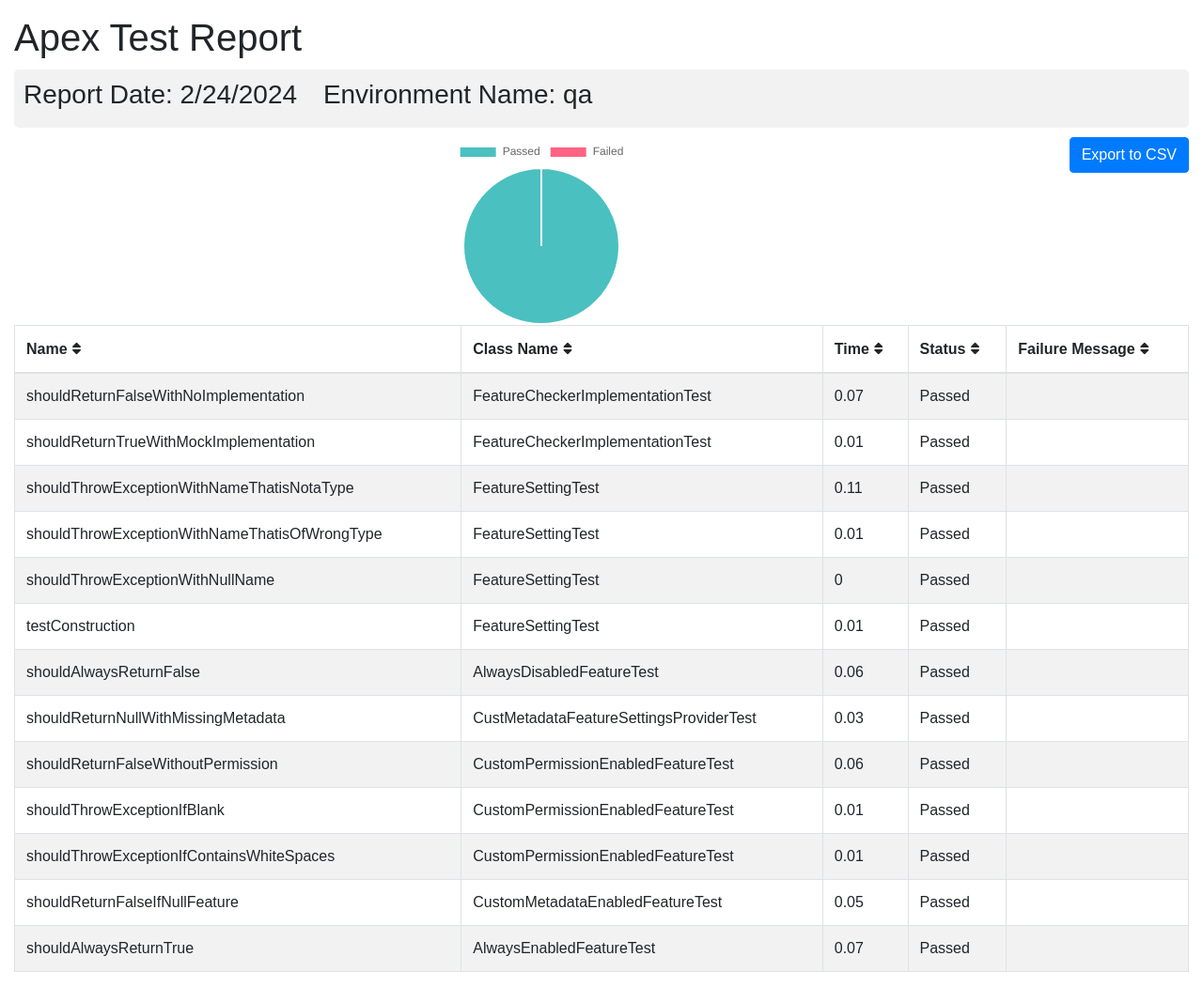
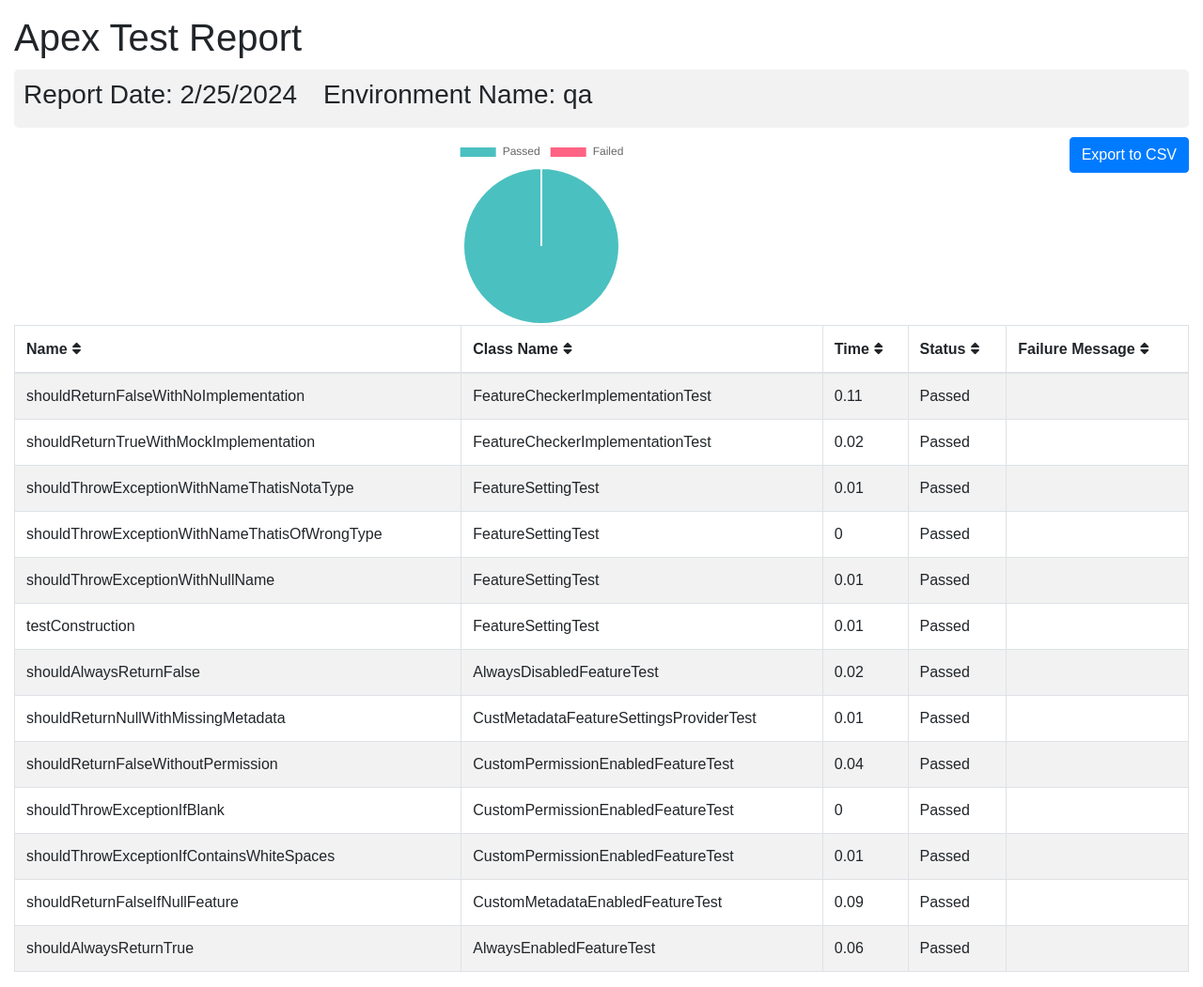
Before and after one commit to flxbl-io/sfops-dashboard, a Jekyll site: the page apextestResults/qa.html, which Jekyll copies as it is, in a window 1280 px wide. Shown: the whole page at 94% size. Built offline with Jekyll 4.4.1, drawn with Linux system fonts in a browser that asks for light colours.

Commit message:
Updated apex test results

```diff
--- a/apextestResults/qa.html
+++ b/apextestResults/qa.html
@@ -102,7 +102,7 @@
       <div class="container-fluid">
         <h1 class="mt-3">Apex Test Report</h1>
         <div class="info-card">
-        <h3>Report Date: 2/24/2024 <span style="margin-left: 20px;">Environment Name: qa</span></h3>
+        <h3>Report Date: 2/25/2024 <span style="margin-left: 20px;">Environment Name: qa</span></h3>
         </div>
         <button onclick="exportTableToCSV('testReport.csv')" class="btn btn-primary float-right">Export to CSV</button>
         <div id="chart-container">
@@ -123,35 +123,35 @@
         <tr>
           <td>shouldReturnFalseWithNoImplementation</td>
           <td>FeatureCheckerImplementationTest</td>
-          <td>0.07</td>
+          <td>0.11</td>
           <td>Passed</td>
           <td></td>
         </tr>
         <tr>
           <td>shouldReturnTrueWithMockImplementation</td>
           <td>FeatureCheckerImplementationTest</td>
-          <td>0.01</td>
+          <td>0.02</td>
           <td>Passed</td>
           <td></td>
         </tr>
         <tr>
           <td>shouldThrowExceptionWithNameThatisNotaType</td>
           <td>FeatureSettingTest</td>
-          <td>0.11</td>
+          <td>0.01</td>
           <td>Passed</td>
           <td></td>
         </tr>
         <tr>
           <td>shouldThrowExceptionWithNameThatisOfWrongType</td>
           <td>FeatureSettingTest</td>
-          <td>0.01</td>
+          <td>0</td>
           <td>Passed</td>
           <td></td>
         </tr>
         <tr>
           <td>shouldThrowExceptionWithNullName</td>
           <td>FeatureSettingTest</td>
-          <td>0</td>
+          <td>0.01</td>
           <td>Passed</td>
           <td></td>
         </tr>
@@ -165,28 +165,28 @@
         <tr>
           <td>shouldAlwaysReturnFalse</td>
           <td>AlwaysDisabledFeatureTest</td>
-          <td>0.06</td>
+          <td>0.02</td>
           <td>Passed</td>
           <td></td>
         </tr>
         <tr>
           <td>shouldReturnNullWithMissingMetadata</td>
           <td>CustMetadataFeatureSettingsProviderTest</td>
-          <td>0.03</td>
+          <td>0.01</td>
           <td>Passed</td>
           <td></td>
         </tr>
         <tr>
           <td>shouldReturnFalseWithoutPermission</td>
           <td>CustomPermissionEnabledFeatureTest</td>
-          <td>0.06</td>
+          <td>0.04</td>
           <td>Passed</td>
           <td></td>
         </tr>
         <tr>
           <td>shouldThrowExceptionIfBlank</td>
           <td>CustomPermissionEnabledFeatureTest</td>
-          <td>0.01</td>
+          <td>0</td>
           <td>Passed</td>
           <td></td>
         </tr>
@@ -200,14 +200,14 @@
         <tr>
           <td>shouldReturnFalseIfNullFeature</td>
           <td>CustomMetadataEnabledFeatureTest</td>
-          <td>0.05</td>
+          <td>0.09</td>
           <td>Passed</td>
           <td></td>
         </tr>
         <tr>
           <td>shouldAlwaysReturnTrue</td>
           <td>AlwaysEnabledFeatureTest</td>
-          <td>0.07</td>
+          <td>0.06</td>
           <td>Passed</td>
           <td></td>
         </tr>
```
